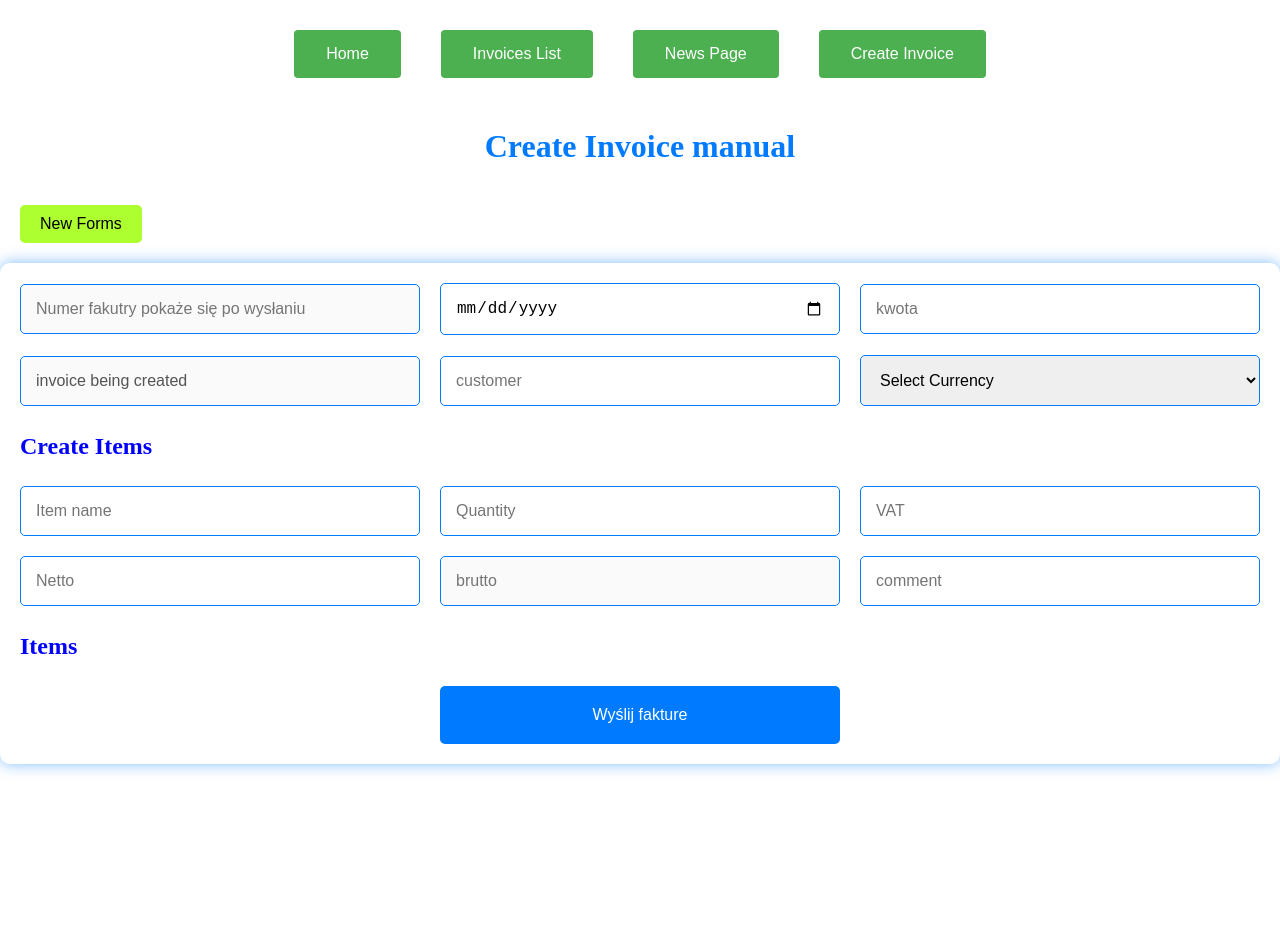
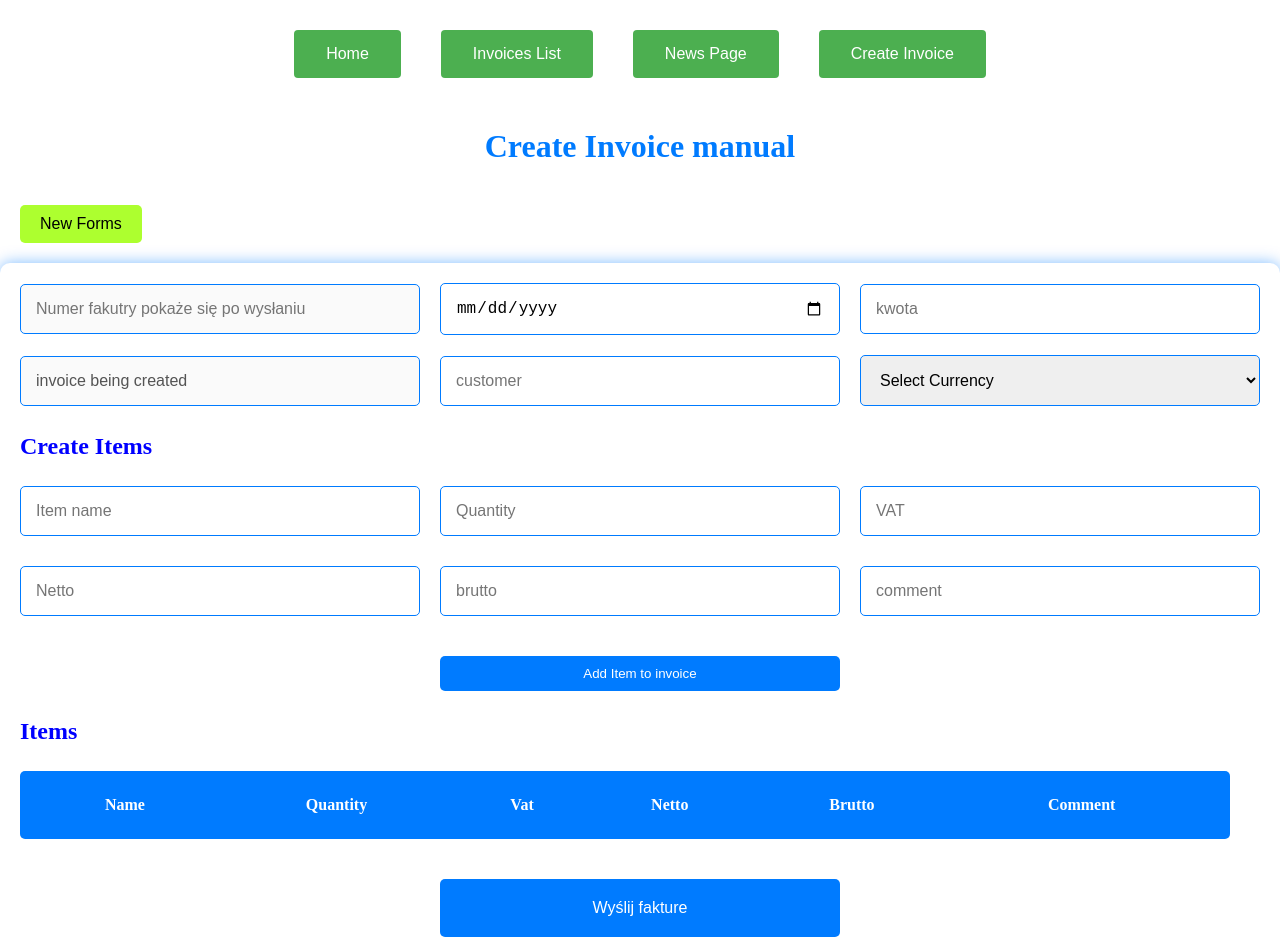
Before and after one commit to KacperLewicki/Invoices_Finance, a React (Create React App) app in the folder frontend/: page /CreateInvoicePage in a window 1280 px wide. Shown: the top 946 px of the page. Before the commit the page ends 800 px from the top, so only its background shows below. Built offline with nearby package versions, Linux system fonts and the light colour scheme.

Commit message:
add new content in project (invoice manual + add item)

```diff
--- a/frontend/src/components/CreateInvoice/CreateInvoice.css
+++ b/frontend/src/components/CreateInvoice/CreateInvoice.css
@@ -29,7 +29,7 @@
   }
 
   .invoiceCreateButton {
-
+    display: grid;
     background-color: #007bff;
     color: white;
     border: none;
@@ -39,6 +39,7 @@
     cursor: pointer;
     transition: background-color 0.3s ease;
     grid-column: 2;
+
 
   }
 
--- a/frontend/src/components/CreateInvoiceItem/createInvoiceItem.css
+++ b/frontend/src/components/CreateInvoiceItem/createInvoiceItem.css
@@ -1,15 +1,68 @@
 .invoiceItems {
+
     grid-column: span 3;
     grid-row: span 3;
     color: blue;
-
 }
 
+.invoiceFormsItems {
 
-.invoiceFormsItems {
-    width: 100%;
     padding: 15px;
     border: 1px solid #007bff;
     border-radius: 5px;
     font-size: 16px;
+    margin-bottom: 10px;
 }
+
+.invoiceTableItems {
+    grid-column: 2;
+    grid-column: span 3;
+    grid-row: span 3;
+    width: calc(100% - 30px);
+    padding: 15px;
+    margin-bottom: 20px;
+    background-color: #007bff;
+    color: white;
+    border-radius: 5px;
+}
+
+.invoiceTableItems table {
+    width: 100%;
+    border-collapse: collapse;
+}
+
+.invoiceTableItems th,
+.invoiceTableItems th,
+.invoiceTableItems td {
+    padding: 8px;
+    text-align: right;
+    position: relative;
+}
+
+
+.invoiceTableItems td::after {
+    content: '';
+    position: absolute;
+    bottom: -1px;
+    left: 0;
+    width: 100%;
+    height: 1px;
+    background-color: #fff;
+}
+
+.invoiceTableItems th {
+
+    color: white;
+    text-align: center;
+}
+
+.invoiceTableItemsButton {
+    grid-column: 2;
+    padding: 10px;
+    margin-top: 10px;
+    background-color: #007bff;
+    color: white;
+    border: none;
+    cursor: pointer;
+    border-radius: 5px;
+}
--- a/frontend/src/components/CreateInvoiceItem/createInvoiceItem.jsx
+++ b/frontend/src/components/CreateInvoiceItem/createInvoiceItem.jsx
@@ -4,23 +4,72 @@ import "./createInvoiceItem.css";
 class CreateItemInvoice extends React.Component {
 
  state = {
-    nameItem: "",
-    quantity: Number,
-    vatItem: Number,
-    nettoItem: Number,
-    bruttoItem: Number,
-    comment: "",
+    recordsItem: JSON.parse(localStorage.getItem('recordsItem')) || [],
+    nameItem: '',
+    quantity: '',
+    vatItem: '',
+    nettoItem: '',
+    bruttoItem: '',
+    comment: '',
  }
 
- invoiceItem = (e) => {
-    const updatedState = {[e.target.name]: e.target.value};
 
-    this.setState(
-        updatedState
-    )
+createInvoiceItem = () => {
+
+    const {
+        nameItem,
+        quantity,
+        vatItem,
+        nettoItem,
+        bruttoItem,
+        comment
+    } = this.state;
+
+    if (
+        !isNaN(parseFloat(quantity)) &&
+        !isNaN(parseFloat(vatItem)) &&
+        !isNaN(parseFloat(nettoItem)) &&
+        !isNaN(parseFloat(bruttoItem))
+    ) {
+        const newRecordItem = {
+            nameItem,
+            quantity,
+            vatItem,
+            nettoItem,
+            bruttoItem,
+            comment };
+
+            const updatedRecordsItem = [...this.state.recordsItem, newRecordItem];
+
+        this.setState({
+            recordsItem: updatedRecordsItem,
+            nameItem: '',
+            quantity: '',
+            vatItem: '',
+            nettoItem: '',
+            bruttoItem: '',
+            comment: '',
+
+        });
+        localStorage.setItem('recordsItem', JSON.stringify(updatedRecordsItem));
+    } else {
+        console.log("error button dont add item")
+    }
 }
 
 render(){
+
+const {
+
+    recordsItem,
+    nameItem,
+    quantity,
+    vatItem,
+    nettoItem,
+    bruttoItem,
+    comment,
+
+} = this.state;
 
 
 return(
@@ -33,8 +82,8 @@ return(
     name = "nameItem"
     className='invoiceFormsItems'
     type ='text'
-    value = {this.state.nameItem}
-    onChange = {this.invoiceItem}
+    value = {nameItem}
+    onChange = {(e) => this.setState({nameItem: e.target.value})}
     placeholder ='Item name'
     />
 
@@ -42,17 +91,17 @@ return(
     name = "quantity"
     className='invoiceFormsItems'
     type ='text'
-    value = {this.state.quantity}
+    value = {quantity}
+    onChange = {(e) => this.setState({quantity: e.target.value})}
     placeholder = 'Quantity'
-    onChange = {this.invoiceItem}
     />
 
     <input
     name = "vatItem"
     className='invoiceFormsItems'
     type ='text'
-    value = {this.state.vat}
-    onChange ={this.invoiceItem}
+    value = {vatItem}
+    onChange ={(e) => this.setState({vatItem: e.target.value})}
     placeholder ='VAT'
     />
 
@@ -60,8 +109,8 @@ return(
     name = "nettoItem"
     className='invoiceFormsItems'
     type ='text'
-    value = {this.state.nettoItem}
-    onChange = {this.invoiceItem}
+    value = {nettoItem}
+    onChange = {(e) => this.setState({nettoItem: e.target.value})}
     placeholder='Netto'
     />
 
@@ -70,24 +119,56 @@ return(
     name = "bruttoItem"
     className='invoiceFormsItems'
     type ='text'
-    value = {this.state.brutto}
-    onChange = {this.invoiceItem}
-    disabled
+    value = {bruttoItem}
+    onChange = {(e) => this.setState({bruttoItem: e.target.value})}
     placeholder='brutto'
     />
 
-<input
+    <input
     name = "comment"
     className='invoiceFormsItems'
     type ='text'
-    value = {this.state.comment}
-    onChange = {this.invoiceItem}
+    value = {comment}
+    onChange = {(e) => this.setState({comment: e.target.value})}
     placeholder='comment'
     />
 
+
+    <button className='invoiceTableItemsButton' type='button' onClick={this.createInvoiceItem}>Add Item to invoice</button>
+
+
+
      <h2 className='invoiceItems'>Items</h2>
 
-    <ul></ul>
+    <table className='invoiceTableItems'>
+        <thead>
+
+            <tr>
+                <th>Name</th>
+                <th>Quantity</th>
+                <th>Vat</th>
+                <th>Netto</th>
+                <th>Brutto</th>
+                <th>Comment</th>
+            </tr>
+
+        </thead>
+
+        <tbody>
+            {recordsItem.map((record,index) => (
+                <tr key={index}>
+                    <td>{record.nameItem}</td>
+                    <td>{record.quantity}</td>
+                    <td>{record.vatItem}</td>
+                    <td>{record.nettoItem}</td>
+                    <td>{record.bruttoItem}</td>
+                    <td>{record.comment}</td>
+
+                </tr>
+            ))}
+        </tbody>
+
+    </table>
     </>
 )
 }
```
